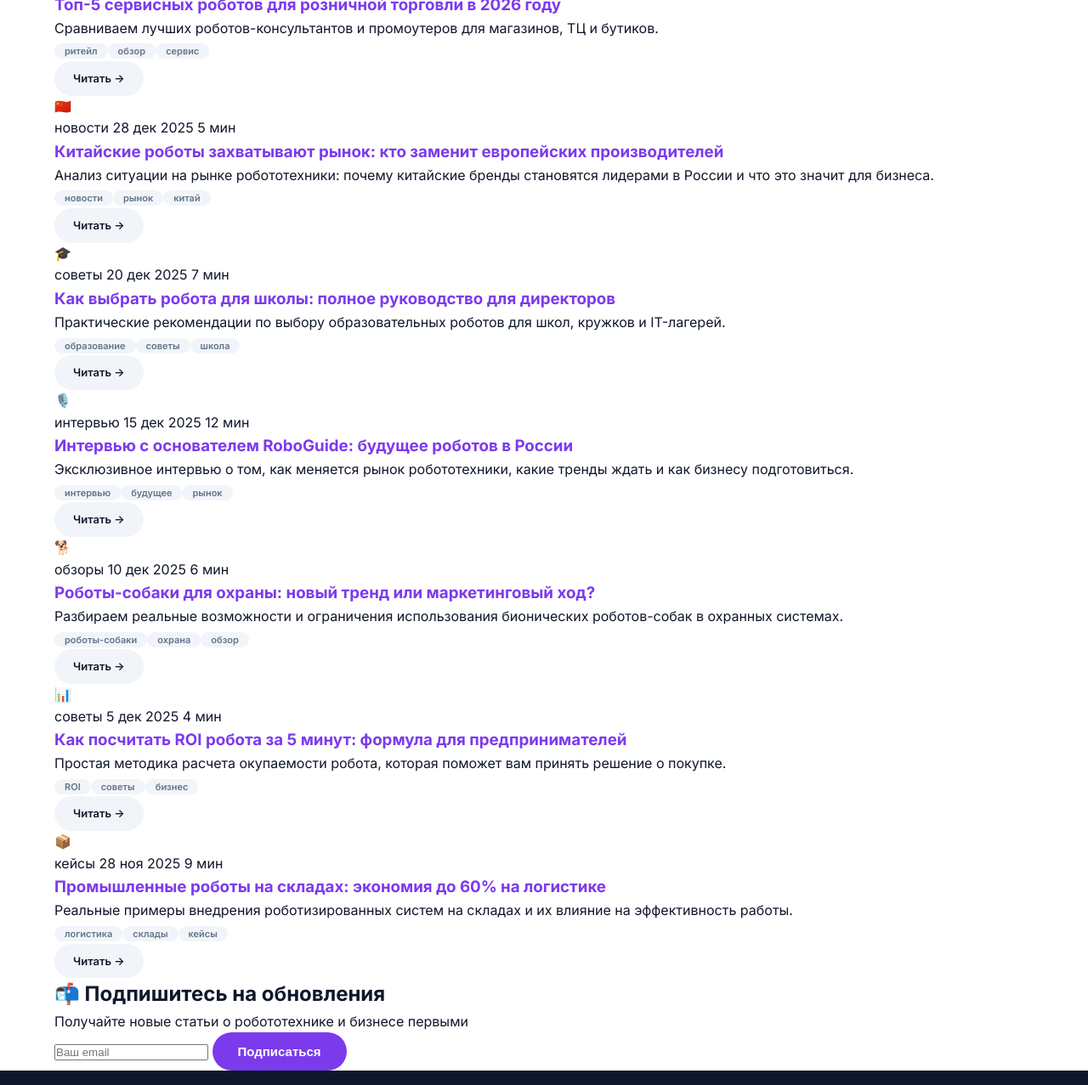
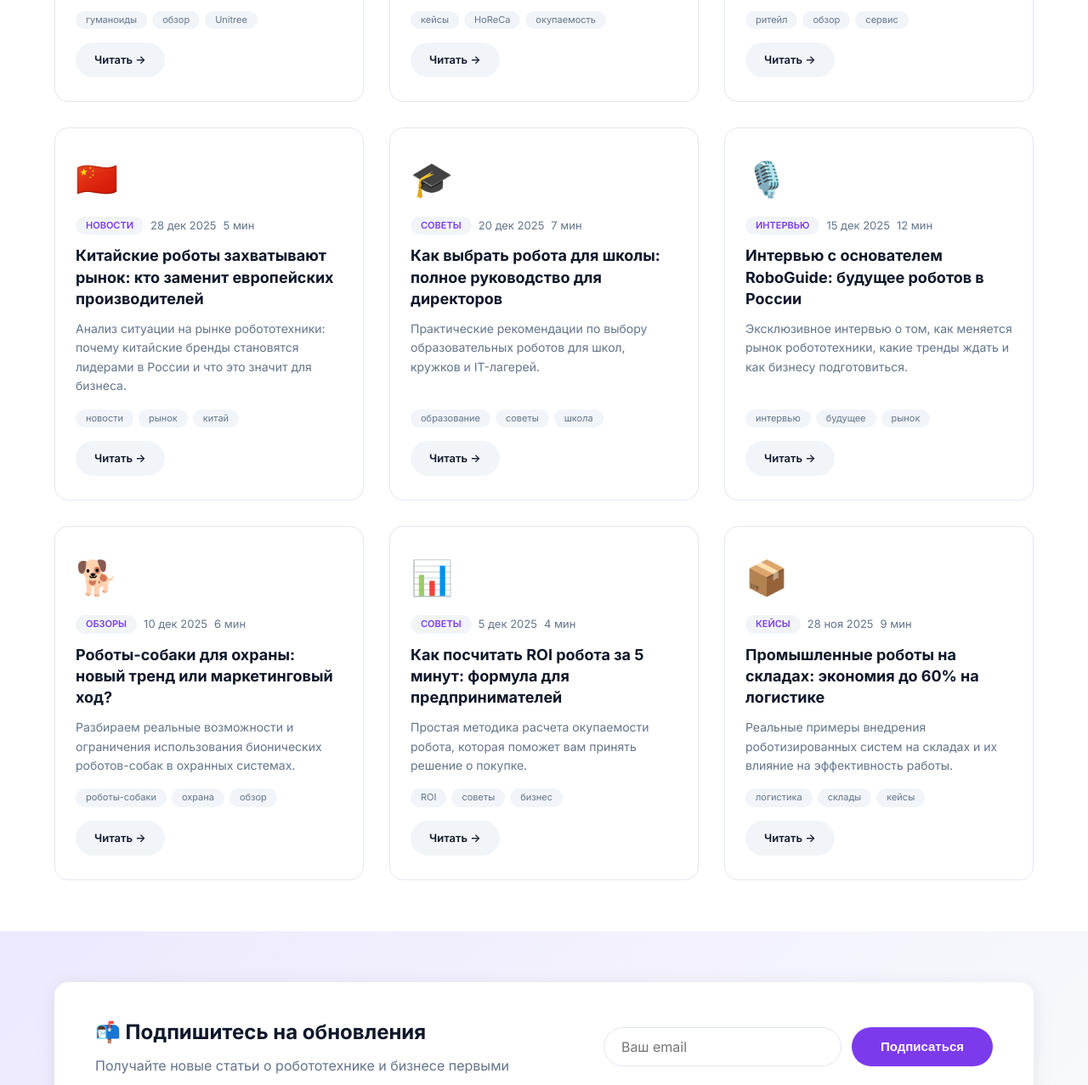
Before and after one commit to mharitonov429-art/planeta-ladariya.ru, a plain HTML site: page blog.html in a window 1280 px wide. Shown: the part 783-2060 px from the top of the page at 85% size. Drawn offline with Linux system fonts and the light colour scheme.

Commit message:
Update style.css

```diff
--- a/css/style.css
+++ b/css/style.css
@@ -1202,3 +1202,255 @@ a:hover {
         grid-template-columns: 1fr;
     }
 }
+/* ============================================================
+   СТРАНИЦА БЛОГА
+============================================================ */
+
+/* --- Фильтры блога --- */
+.blog-filters {
+    padding: 24px 0;
+    border-bottom: 1px solid #E2E8F0;
+    background: white;
+    position: sticky;
+    top: 72px;
+    z-index: 50;
+}
+
+/* --- Сетка постов --- */
+.blog-grid {
+    padding: 40px 0 60px;
+}
+
+.blog-posts-grid {
+    display: grid;
+    grid-template-columns: repeat(3, 1fr);
+    gap: 30px;
+}
+
+/* --- Карточка поста --- */
+.blog-post-card {
+    background: white;
+    border-radius: var(--radius);
+    padding: 28px 24px;
+    border: 1px solid #E2E8F0;
+    transition: var(--transition);
+    display: flex;
+    flex-direction: column;
+}
+
+.blog-post-card:hover {
+    transform: translateY(-4px);
+    box-shadow: var(--shadow);
+    border-color: var(--primary);
+}
+
+.post-icon {
+    font-size: 40px;
+    margin-bottom: 12px;
+}
+
+.post-meta {
+    display: flex;
+    flex-wrap: wrap;
+    gap: 8px;
+    font-size: 13px;
+    color: var(--gray);
+    margin-bottom: 12px;
+}
+
+.post-category {
+    display: inline-block;
+    background: var(--light-gray);
+    padding: 2px 12px;
+    border-radius: 50px;
+    font-weight: 600;
+    font-size: 11px;
+    text-transform: uppercase;
+    color: var(--primary);
+}
+
+.post-date {
+    color: var(--gray);
+}
+
+.post-read-time {
+    color: var(--gray);
+}
+
+.blog-post-card h3 {
+    font-size: 18px;
+    font-weight: 700;
+    margin-bottom: 12px;
+    line-height: 1.4;
+}
+
+.blog-post-card h3 a {
+    color: var(--dark);
+    text-decoration: none;
+    transition: var(--transition);
+}
+
+.blog-post-card h3 a:hover {
+    color: var(--primary);
+}
+
+.post-excerpt {
+    font-size: 14px;
+    color: var(--gray);
+    line-height: 1.6;
+    margin-bottom: 16px;
+    flex-grow: 1;
+}
+
+.post-tags {
+    display: flex;
+    flex-wrap: wrap;
+    gap: 6px;
+    margin-bottom: 16px;
+}
+
+.post-tags .tag {
+    padding: 2px 12px;
+    border-radius: 50px;
+    background: var(--light-gray);
+    font-size: 11px;
+    font-weight: 500;
+    color: var(--gray);
+}
+
+.blog-post-card .btn-small {
+    align-self: flex-start;
+}
+
+.blog-stats {
+    font-size: 14px;
+    color: var(--gray);
+    margin-bottom: 24px;
+}
+
+/* --- Подписка --- */
+.blog-subscribe {
+    padding: 60px 0;
+    background: linear-gradient(135deg, #EDE9FE 0%, #F8FAFC 100%);
+}
+
+.subscribe-wrapper {
+    display: flex;
+    justify-content: space-between;
+    align-items: center;
+    gap: 40px;
+    background: white;
+    padding: 40px 48px;
+    border-radius: var(--radius);
+    box-shadow: var(--shadow);
+}
+
+.subscribe-content h2 {
+    font-size: 24px;
+    margin-bottom: 8px;
+}
+
+.subscribe-content p {
+    color: var(--gray);
+    font-size: 16px;
+}
+
+.subscribe-form {
+    display: flex;
+    gap: 12px;
+    flex-shrink: 0;
+}
+
+.subscribe-form input[type="email"] {
+    padding: 12px 20px;
+    border: 1px solid #E2E8F0;
+    border-radius: 50px;
+    font-size: 16px;
+    font-family: 'Inter', sans-serif;
+    min-width: 280px;
+    transition: var(--transition);
+}
+
+.subscribe-form input[type="email"]:focus {
+    outline: none;
+    border-color: var(--primary);
+    box-shadow: 0 0 0 3px rgba(124, 58, 237, 0.1);
+}
+
+.subscribe-form .btn {
+    padding: 12px 32px;
+}
+
+/* --- Пустое состояние --- */
+.empty-state {
+    grid-column: 1 / -1;
+    text-align: center;
+    padding: 80px 0;
+}
+
+.empty-state .empty-icon {
+    font-size: 48px;
+    margin-bottom: 16px;
+}
+
+/* --- Адаптация --- */
+@media (max-width: 992px) {
+    .blog-posts-grid {
+        grid-template-columns: repeat(2, 1fr);
+    }
+
+    .subscribe-wrapper {
+        flex-direction: column;
+        text-align: center;
+        padding: 32px 24px;
+    }
+
+    .subscribe-form {
+        flex-direction: column;
+        width: 100%;
+    }
+
+    .subscribe-form input[type="email"] {
+        min-width: auto;
+        width: 100%;
+    }
+
+    .subscribe-form .btn {
+        width: 100%;
+        text-align: center;
+    }
+}
+
+@media (max-width: 768px) {
+    .blog-posts-grid {
+        grid-template-columns: 1fr;
+    }
+
+    .blog-post-card {
+        padding: 20px;
+    }
+
+    .blog-filters {
+        top: 60px;
+        padding: 16px 0;
+    }
+
+    .filter-wrapper {
+        flex-direction: column;
+        gap: 12px;
+    }
+
+    .subscribe-content h2 {
+        font-size: 20px;
+    }
+}
+
+@media (max-width: 480px) {
+    .blog-post-card h3 {
+        font-size: 16px;
+    }
+
+    .post-meta {
+        font-size: 12px;
+    }
+}
```
